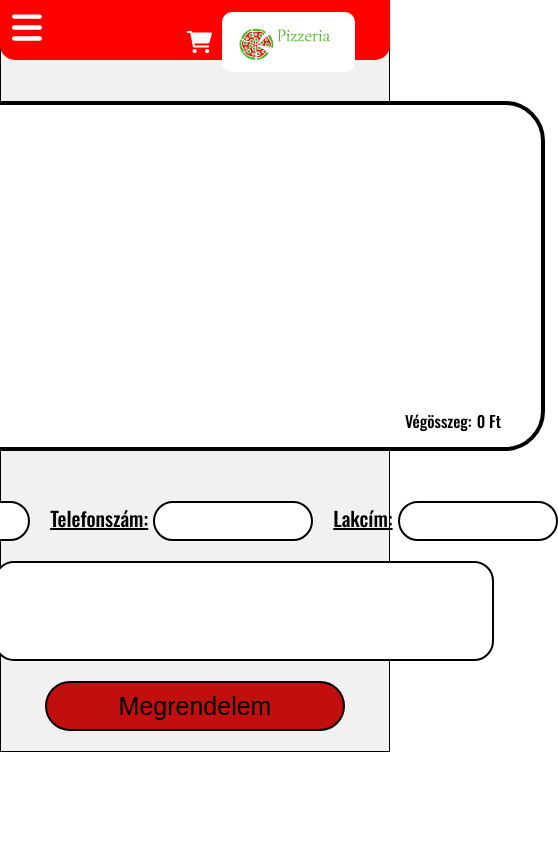
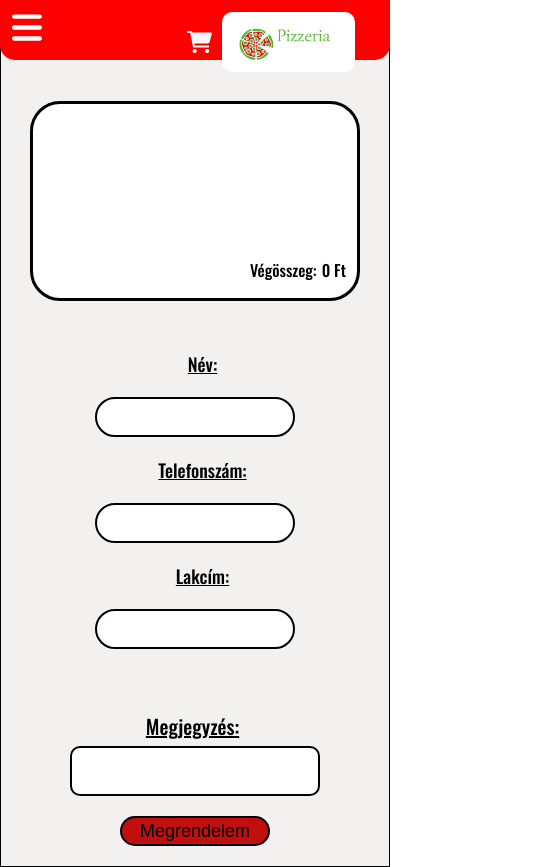
Before and after one commit to Norbesz93/etterem, a React (Create React App) app in the folder frontend/: page /cart in a window 390 px wide. Shown: the whole page, 558 px wide, since content can reach past the window. Before the commit the page ends 844 px from the top, so only its background shows below. Built offline with nearby package versions, Linux system fonts and the light colour scheme.

Commit message:
Mobile view

```diff
--- a/frontend/src/App.css
+++ b/frontend/src/App.css
@@ -1080,3 +1080,110 @@ ul li a:hover {
     justify-content: center;
   }
 }
+
+/* CART VIEW ON MOBILE */
+
+@media screen and (max-width: 770px){
+  #cartMainDiv {
+    background-color: #f3f0f0;
+    border: 1px solid black;
+    height: auto;
+    width: 100%;
+    display: flex;
+    flex-direction: column;
+    justify-content: center;
+    align-items: center;
+  }
+
+  #cartContent {
+    background-color: white;
+    margin-top: 100px;
+    margin-bottom: 50px;
+    width: 330px;
+    height: 200px;
+    border: 3px solid black;
+    border-radius: 30px;
+  }
+
+  #nameOfOrder {
+    height: 130px;
+    margin: 12px;
+    overflow: auto;
+  }
+
+  .lineOfOrder {
+    font-size: 13px;
+    padding-top: 3px;
+    padding-bottom: 5px;
+    border-bottom: 1px solid black;
+  }
+
+  #priceOfOrder {
+    display: flex;
+    gap: 5px;
+    margin-right: 11px;
+
+  }
+
+  #customerDetails {
+    display: flex;
+    flex-direction: column;
+    height: 350px;
+    align-items: center;
+
+  }
+
+  .customerDetailsLabels {
+    font-size: 18px;
+    text-decoration: underline;
+
+  }
+
+  .nameTelAddress {
+    background-color: white;
+    border: 2px solid black;
+    height: 40px;
+    width: 200px;
+    border-radius: 20px;
+  }
+
+  #commentDiv {
+    margin-top: 10px;
+    display: flex;
+    flex-direction: column;
+    align-items: center;
+    gap: 5px;
+  }
+
+  #commentFieldLabel {
+    font-size: 20px;
+    text-decoration: underline;
+    margin-right: 5px;
+  }
+
+  #commentField {
+    background-color: white;
+    border: 2px solid black;
+    height: 50px;
+    width: 250px;
+    border-radius: 10px;
+  }
+
+  #orderBtn {
+    margin-top: 20px;
+    font-size: 18px;
+    background-color: #c10e0e;
+    color: black;
+    width: 150px;
+    height: 30px;
+    border: 2px solid black;
+    border-radius: 25px;
+    margin-bottom: 20px;
+    cursor: pointer;
+  }
+
+  .removeCart {
+    cursor: pointer;
+    color: red;
+  }
+}
--- a/frontend/src/Components/Navbar.jsx
+++ b/frontend/src/Components/Navbar.jsx
@@ -57,10 +57,8 @@ const Navbar = ({cartSum})=>{
     const hamburgerIconClick = () => {
         if(isClicked === false){
             setIsClicked(true);
-            console.log(isClicked)
         }else{
             setIsClicked(false)
-            console.log(isClicked)
         }
     }
 
@@ -115,14 +113,14 @@ const Navbar = ({cartSum})=>{
                 <div className="hamburgerIconMobile">
                     <img src={bars} alt="bars" onClick={() => hamburgerIconClick()} />
                     <ul className={ isClicked ? "mobileMenuVisible" : "mobileMenuNotVisible"}>
-                        <li><Link to="menu">Étlap</Link></li>
-                        <li><Link to="aboutUs">Rólunk</Link></li>
-                        <li><Link to="contactUs">Kapcsolat</Link></li>
+                        <li onClick={() => hamburgerIconClick()}><Link to="menu">Étlap</Link></li>
+                        <li onClick={() => hamburgerIconClick()}><Link to="aboutUs">Rólunk</Link></li>
+                        <li onClick={() => hamburgerIconClick()}><Link to="contactUs">Kapcsolat</Link></li>
                     </ul>
                 </div>
             </div>
             <div className={isShrunk ? "logoDiv logoDivScrolled" : "logoDiv"}>
-                <div id="shoppingCartMobile">
+                <div id="shoppingCartMobile" onClick={() => hamburgerIconClick()}>
                     <Link to="cart"><img src={cart} alt="shopping-cart" /></Link>
                 </div>
                 <h1><Link to="/"><img className={isShrunk ? "imageDiv imageDivScrolled" : "imageDiv"} src={logo} alt="logo"/></Link></h1>
```
